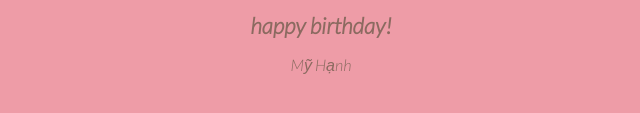
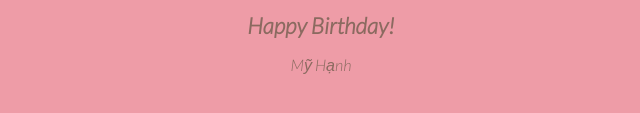
Before and after one commit to izaass/myhanh.github.io, a plain HTML site: page index.html in a window 1280 px wide. Shown: the part 351-464 px from the top of the page, 327-967 px from the left. Drawn offline with Linux system fonts and the light colour scheme.

Commit message:
Update index.html
update note

```diff
--- a/index.html
+++ b/index.html
@@ -1,5 +1,5 @@
 <!--
-autHor: Phihungvohoang
+author: Phihungvohoang.
 -->
 <style>@import url(https://fonts.googleapis.com/css?family=Lato:300italic);
 
@@ -270,6 +270,7 @@ body {
     <rect x="10" y="475.571" fill="#fefae9" width="180" height="4" />
 </svg>
 <div class="text">
-  <h1>happy birthday!</h1>
+  <h1>Happy Birthday!</h1>
+	<!--  Change friends name bellow. -->
   <p>Mỹ Hạnh</p>
 </div>
```
